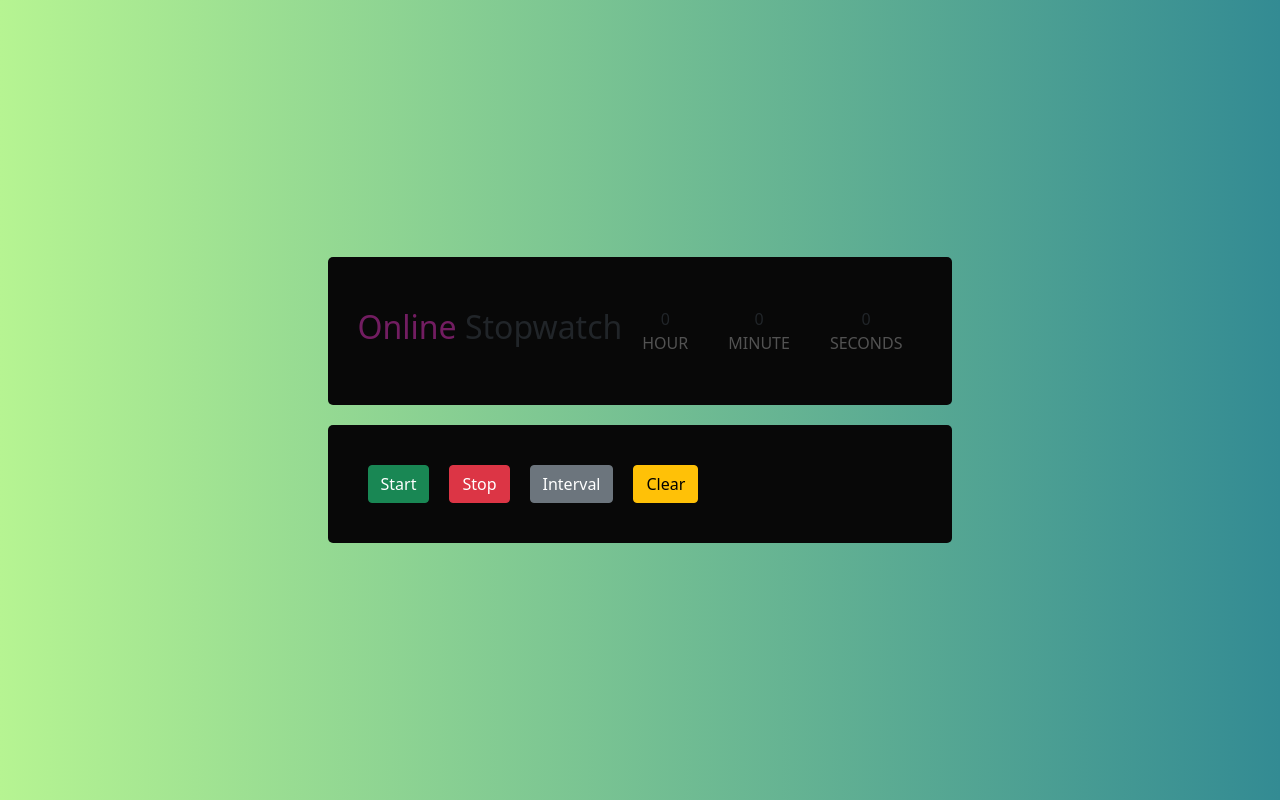
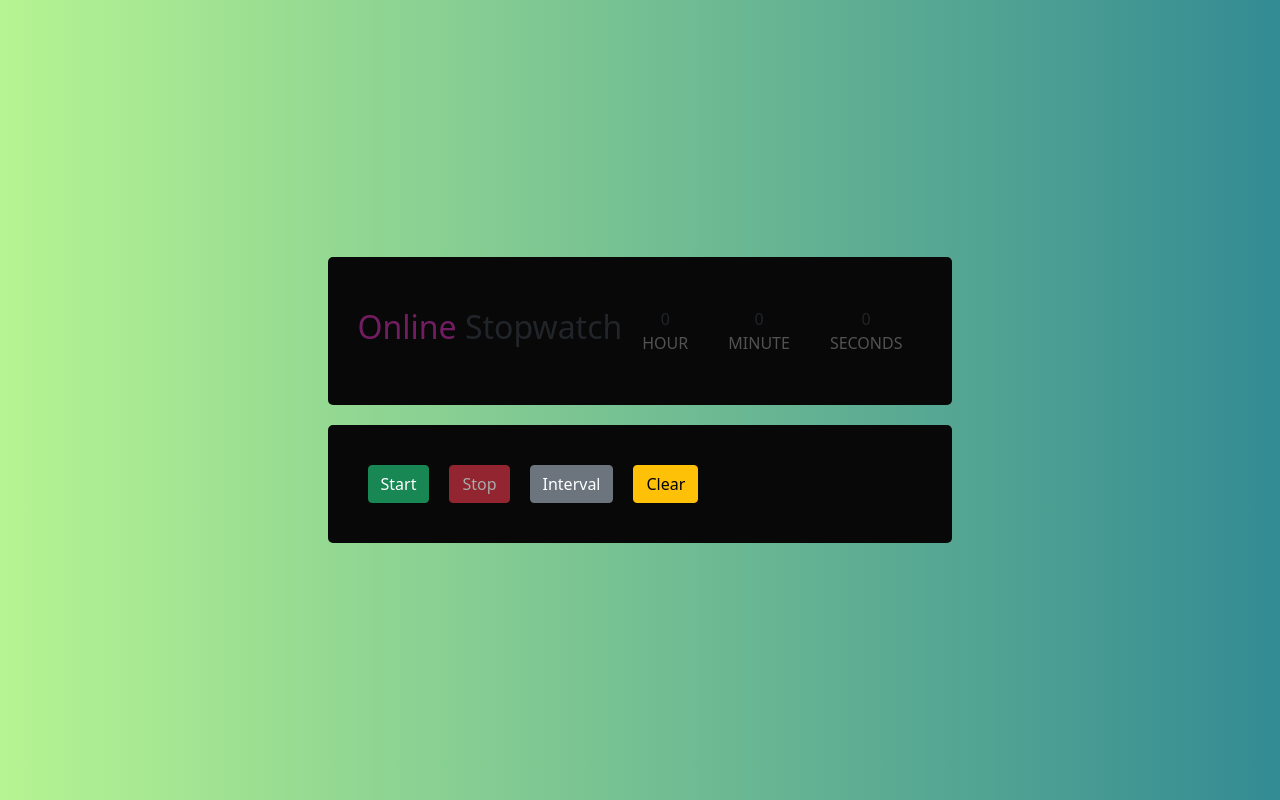
Before and after one commit to bilol-salimov/online-stopwatch, a React (Create React App) app: page / in a window 1280 px wide. Built offline with nearby package versions, Linux system fonts and the light colour scheme.

Commit message:
feat: stop button logic

```diff
--- a/src/components/App.js
+++ b/src/components/App.js
@@ -6,10 +6,11 @@ class App extends React.Component {
     minute: 0,
     second: 0,
     btnDisabled: false,
+    interval: "",
   };
 
   startClicked = () => {
-    setInterval(() => {
+    let timer = setInterval(() => {
       let { second, minute, hour, btnDisabled } = this.state;
       this.setState({
         btnDisabled: true,
@@ -34,6 +35,16 @@ class App extends React.Component {
         });
       }
     }, 100);
+    this.setState({
+      interval: timer,
+    });
+  };
+
+  stopClicked = () => {
+    clearInterval(this.state.interval);
+    this.setState({
+      btnDisabled: false,
+    });
   };
 
   render() {
@@ -71,7 +82,13 @@ class App extends React.Component {
             </button>
           </div>
           <div className="timer-button">
-            <button className="btn btn-danger">Stop</button>
+            <button
+              onClick={this.stopClicked}
+              className="btn btn-danger"
+              disabled={!btnDisabled}
+            >
+              Stop
+            </button>
           </div>
           <div className="timer-button">
             <button className="btn btn-secondary">Interval</button>
```
